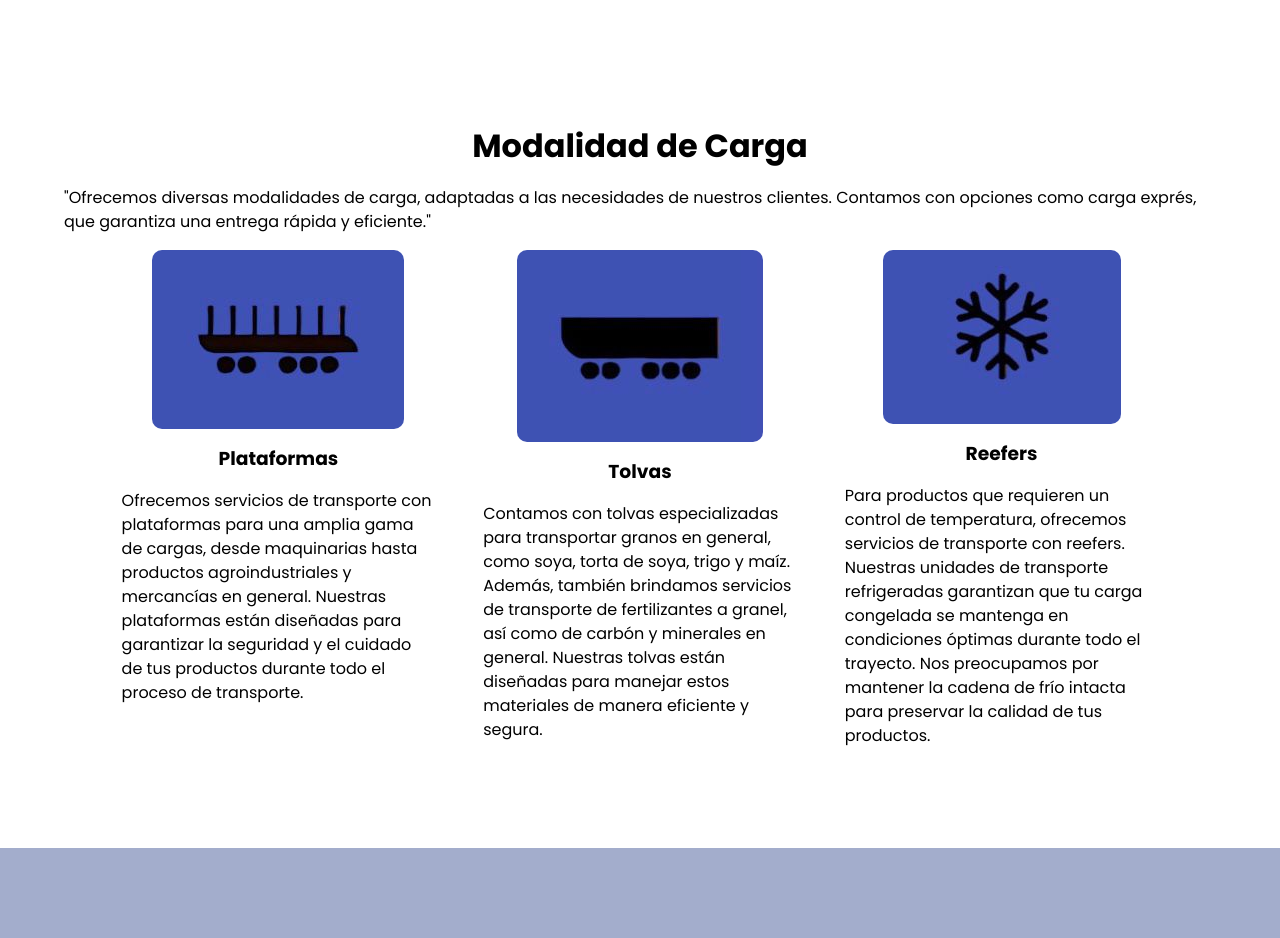
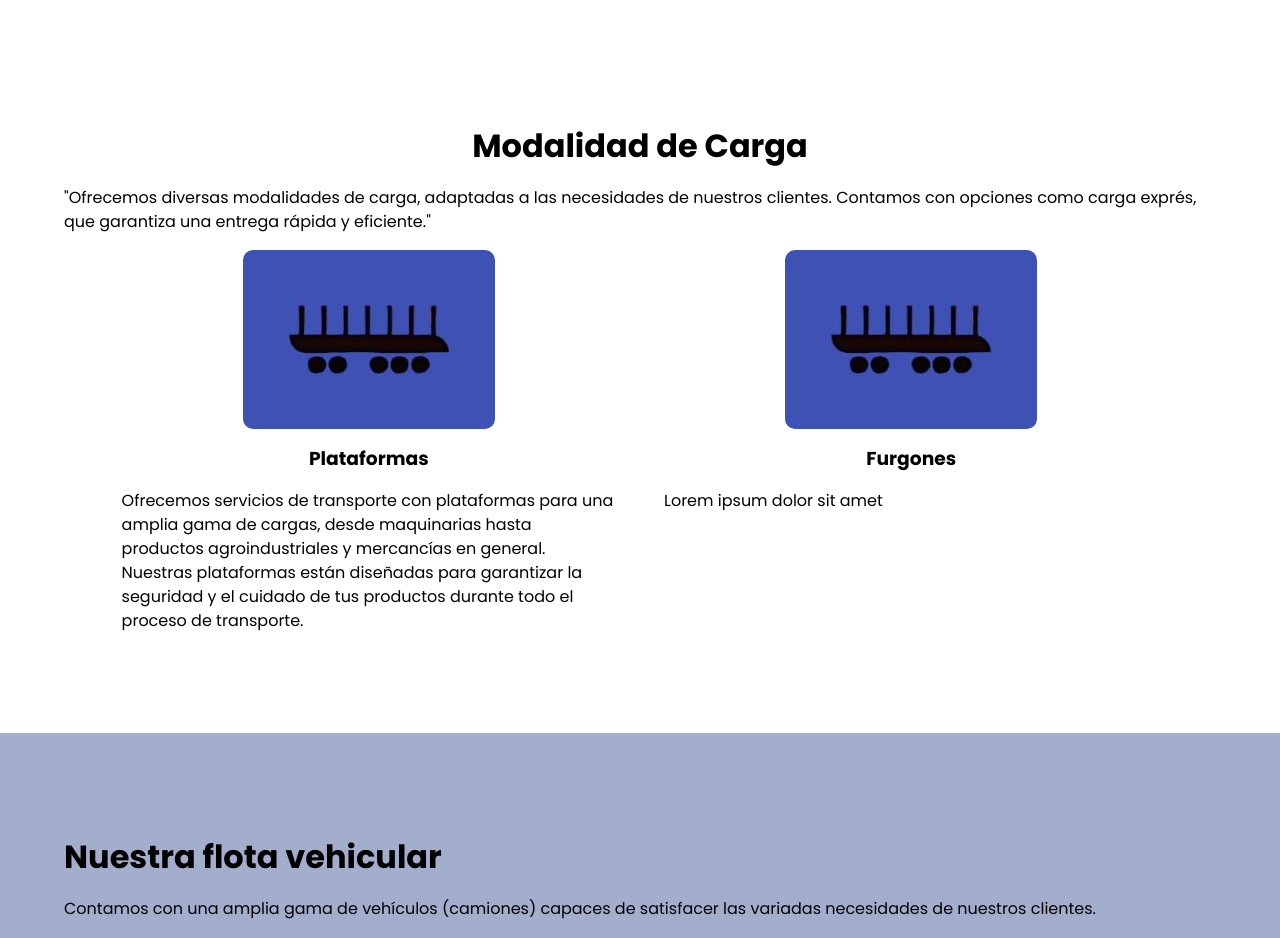
Before and after one commit to Vikernes27666/digoni, a PHP site: page / in a window 1280 px wide. Shown: the part 778-1716 px from the top of the page. Run offline with PHP 8.4, Linux system fonts and the light colour scheme.

Commit message:
Remove Tolas and Refeers section

```diff
--- a/css/style.css
+++ b/css/style.css
@@ -194,7 +194,7 @@ h1 {
 .modalities {
   display: grid; /* Cambiado a grid */
   grid-template-columns: repeat(
-    3,
+    2,
     1fr
   ); /* Distribución de columnas para los 3 elementos */
   width: 90%;
--- a/index.html
+++ b/index.html
@@ -86,39 +86,14 @@
               el proceso de transporte.
             </p>
           </article>
-
           <article class="modality">
             <img
               class="modality__icon"
-              src="./assets/images/hopper.jpeg"
-              alt="Ilustación de tolva de carga"
+              src="./assets/images/platform.jpeg"
+              alt="Ilustración de plataforma de carga"
             />
-            <h3 class="modality__title">Tolvas</h3>
-            <p class="modality__paragrah">
-              Contamos con tolvas especializadas para transportar granos en
-              general, como soya, torta de soya, trigo y maíz. Además, también
-              brindamos servicios de transporte de fertilizantes a granel, así
-              como de carbón y minerales en general. Nuestras tolvas están
-              diseñadas para manejar estos materiales de manera eficiente y
-              segura.
-            </p>
-          </article>
-
-          <article class="modality">
-            <img
-              class="modality__icon"
-              src="./assets/images/snowflake.jpeg"
-              alt="Ilustración de copo de nieve"
-            />
-            <h3 class="modality__title">Reefers</h3>
-            <p class="modality__paragrah">
-              Para productos que requieren un control de temperatura, ofrecemos
-              servicios de transporte con reefers. Nuestras unidades de
-              transporte refrigeradas garantizan que tu carga congelada se
-              mantenga en condiciones óptimas durante todo el trayecto. Nos
-              preocupamos por mantener la cadena de frío intacta para preservar
-              la calidad de tus productos.
-            </p>
+            <h3 class="modality__title">Furgones</h3>
+            <p class="modality__paragrah">Lorem ipsum dolor sit amet</p>
           </article>
         </div>
       </section>
```
